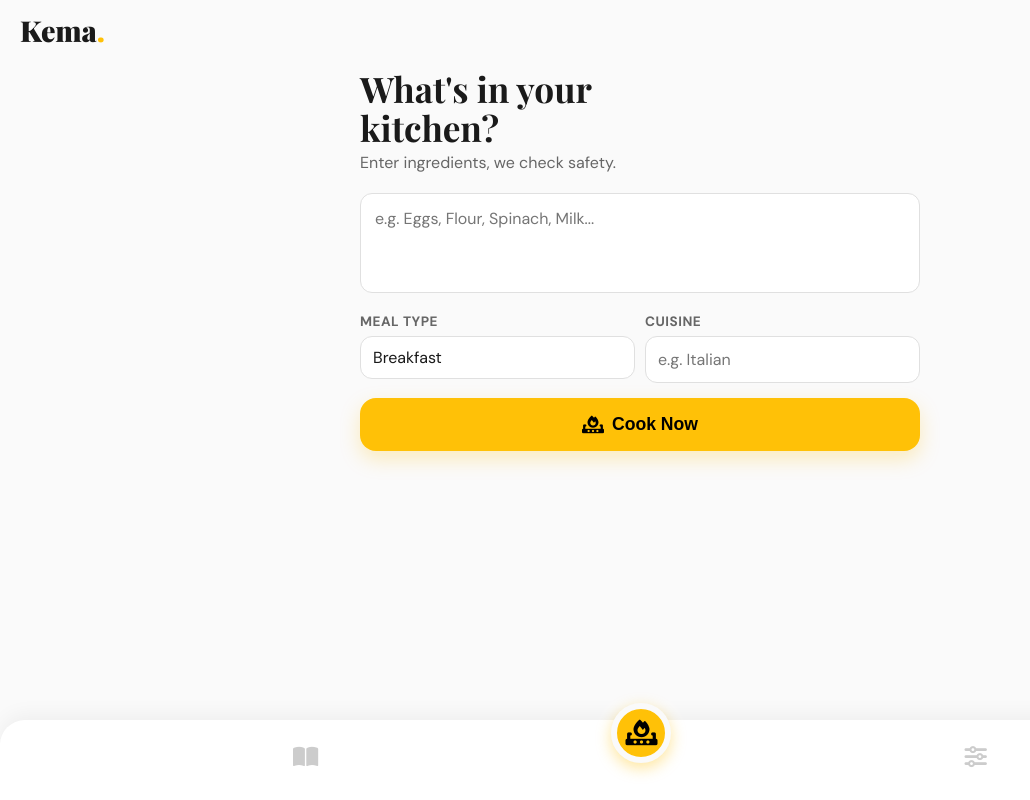
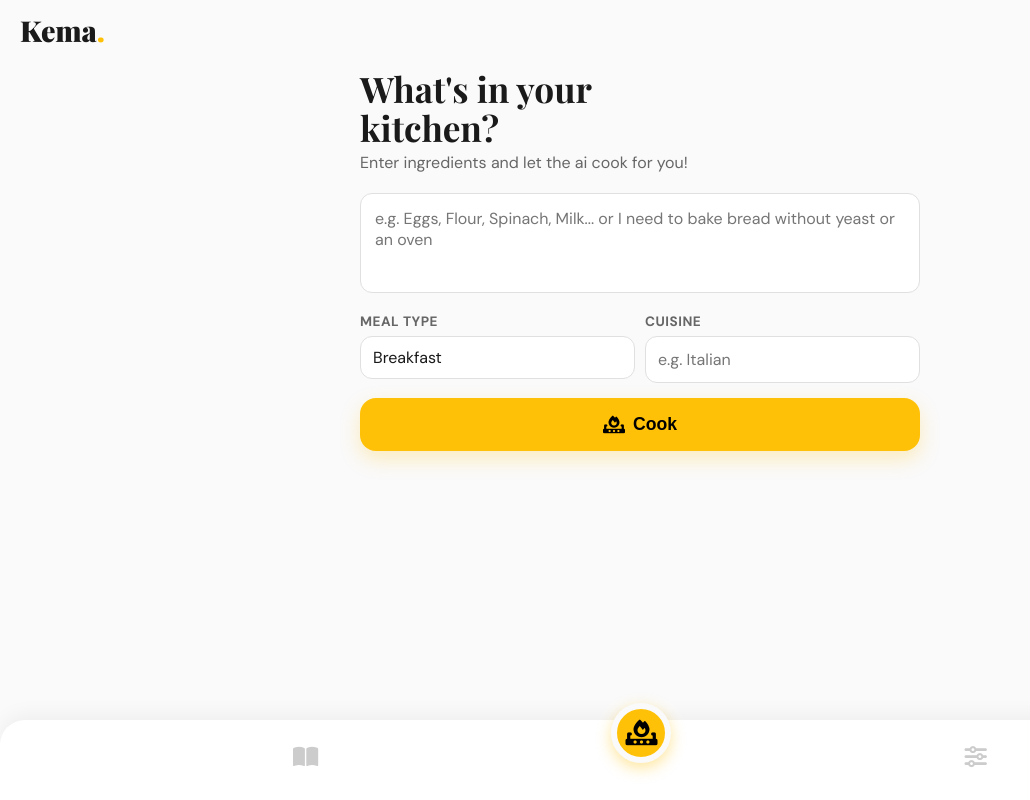
Before and after one commit to ETDkF80mtM6dm7QToAegx7evVnsDL4Up/K37FHE84IFJFJFDE84JF832DDAM83HFDA84FI3IDUI29DJV, a plain HTML site: page index.html in a window 1280 px wide. Shown: the whole page, without its empty margins (0-1030 px from the left). Drawn offline with nearby package versions, Linux system fonts and the light colour scheme.

Commit message:
Update index.html

```diff
--- a/index.html
+++ b/index.html
@@ -277,10 +277,10 @@
 <div id="view-home" class="view-section active">
     <div>
         <h1 class="hero-title">What's in your<br>kitchen?</h1>
-        <p class="subtitle">Enter ingredients, we check safety.</p>
+        <p class="subtitle">Enter ingredients and let the ai cook for you!</p>
 
         <div class="input-group">
-            <textarea id="ingredientsInput" placeholder="e.g. Eggs, Flour, Spinach, Milk..."></textarea>
+            <textarea id="ingredientsInput" placeholder="e.g. Eggs, Flour, Spinach, Milk... or I need to bake bread without yeast or an oven"></textarea>
         </div>
 
         <div class="responsive-flex">
@@ -302,7 +302,7 @@
         </div>
 
         <button class="btn-primary btn-bounce" id="cookBtn">
-            <i class="fa-solid fa-fire-burner"></i> Cook Now
+            <i class="fa-solid fa-fire-burner"></i> Cook
         </button>
     </div>
 
```
